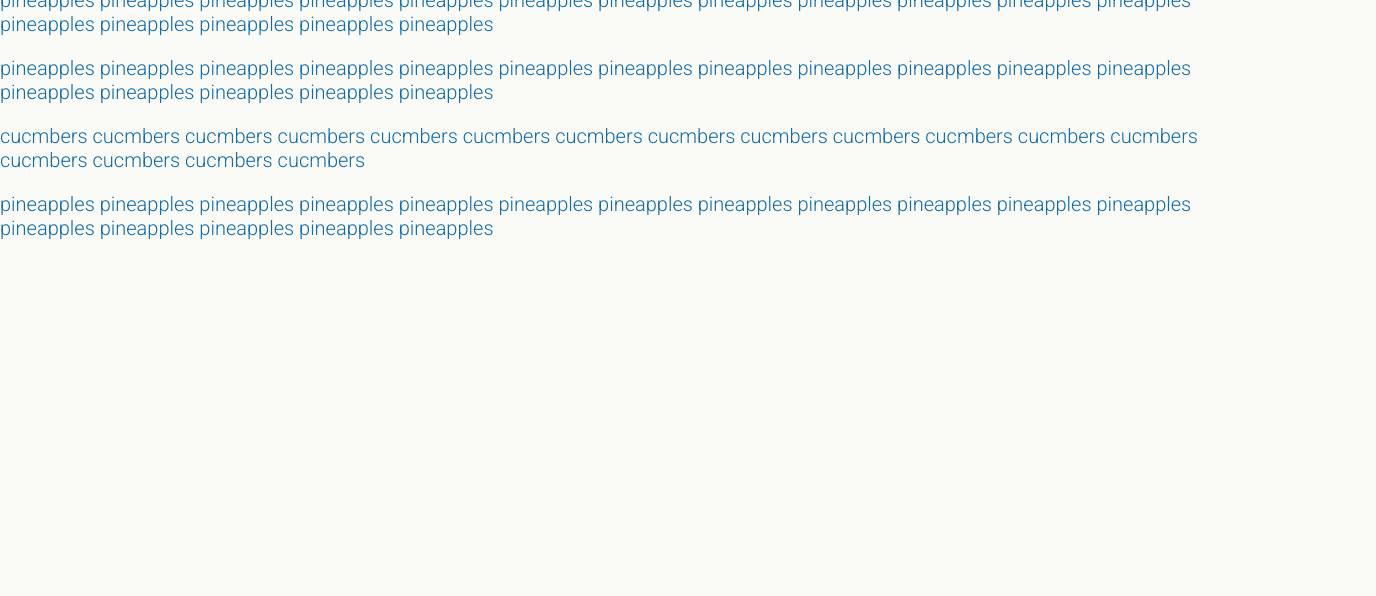
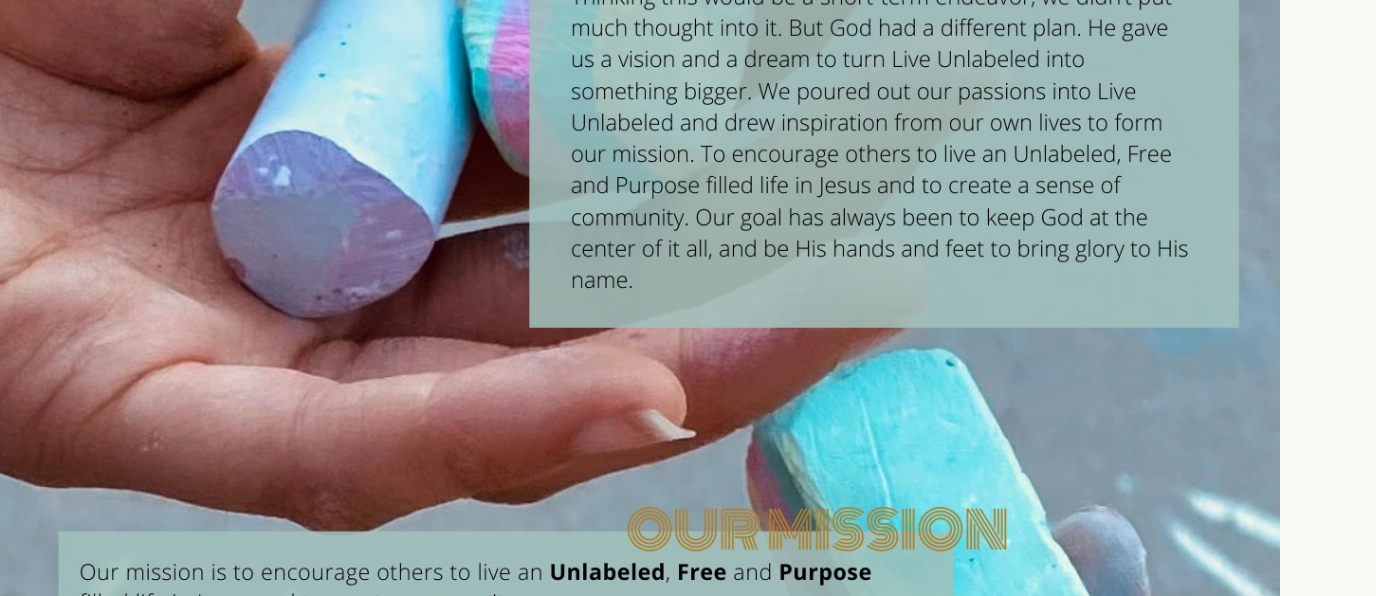
Before and after one commit to MollieChou/MollieChou.github.io, a plain HTML site: page pg4.html in a window 1280 px wide. Shown: the part 569-1165 px from the top of the page, 1376 px wide, since content can reach past the window. Before the commit the page ends 829 px from the top, so only its background shows below. Drawn offline with Linux system fonts and the light colour scheme.

Commit message:
Update pg4.html

```diff
--- a/pg4.html
+++ b/pg4.html
@@ -25,24 +25,6 @@
     </header>
 
  <main>
-    <div class="website-container">
-        <img src="LIVE UNLABELED PODCAST.jpg"">
-        </div>
-        <h1> PODCAST </h1>
-        <p>
-            pineapples pineapples pineapples pineapples pineapples pineapples pineapples pineapples pineapples pineapples pineapples pineapples pineapples pineapples pineapples pineapples pineapples </p>
-        </p>
-
-        <p>  pineapples pineapples pineapples pineapples pineapples pineapples pineapples pineapples pineapples pineapples pineapples pineapples pineapples pineapples pineapples pineapples pineapples  </p>
-
-        <section>
-              <p>  cucmbers cucmbers cucmbers cucmbers cucmbers cucmbers cucmbers cucmbers cucmbers cucmbers cucmbers cucmbers cucmbers cucmbers cucmbers cucmbers cucmbers </p>
-        </section>
-          <p>
-            pineapples pineapples pineapples pineapples pineapples pineapples pineapples pineapples pineapples pineapples pineapples pineapples pineapples pineapples pineapples pineapples pineapples </p>
-          </p>
-
- </main>
-
-</body>
-</html>
+    <div class="pic-container">
+        <img src="about page (1).jpg">
+    </div>
```
